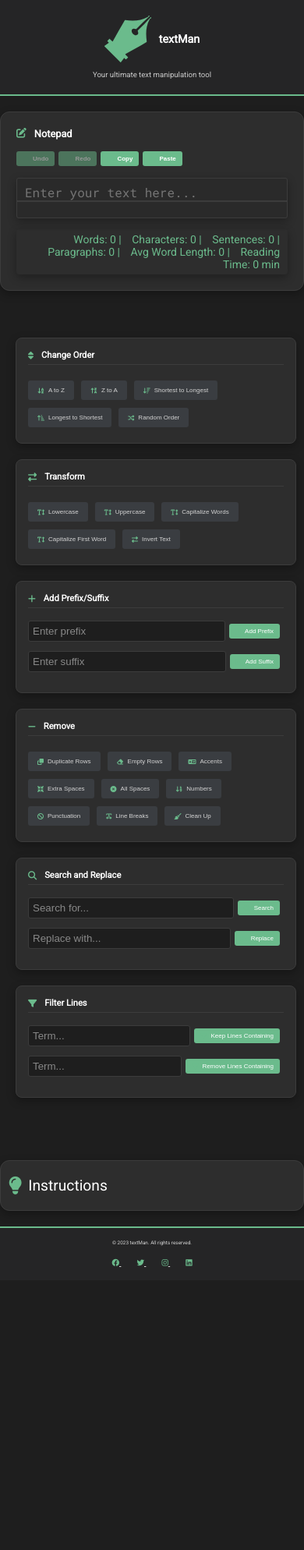
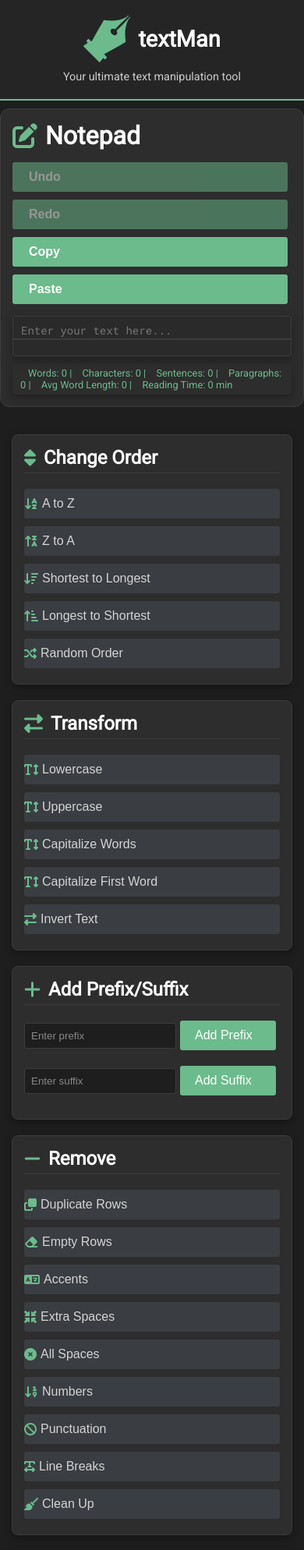
Before and after one commit to dnoice/textMan, a plain HTML site: page index.html in a window 390 px wide. Shown: the top 1988 px of the page at 78% size. Before the commit the page ends 1642 px from the top, so only its background shows below. Drawn offline with nearby package versions, Linux system fonts and the light colour scheme.

Commit message:
Update styles.css
updated media queries for a better mobile layout

```diff
--- a/css/styles.css
+++ b/css/styles.css
@@ -454,150 +454,100 @@ mark {
   color: var(--accent-color);
 }
 
-@keyframes slideIn {
-  to {
-    opacity: 1;
-    transform: translateX(0);
-  }
-}
-
-@keyframes fadeOut {
-  to {
-    opacity: 0;
-    transform: translateX(100%);
-  }
-}
-
-footer {
-  background-color: var(--secondary-bg-color);
-  color: var(--primary-text-color);
-  text-align: center;
-  padding: 15px;
-  position: relative;
-  width: 100%;
-  border-top: 2px solid var(--header-border-color);
-}
-
-footer p {
-  margin: 0;
-  font-size: 0.9em;
-}
-
-.social-icons {
-  margin-top: 10px;
-}
-
-.social-icons a {
-  color: var(--primary-text-color);
-  margin: 0 10px;
-  font-size: 1.2em;
-  transition: color 0.3s;
-}
-
-.social-icons a:hover {
-  color: var(--accent-color);
-}
-
+/* Tablet and below */
 @media screen and (max-width: 1024px) {
   .main-container {
-    flex-direction: column;
+    flex-direction: column; /* Stack sections vertically */
     height: auto;
   }
 
   .notepad-section,
   .tools-section {
     width: 100%;
-    margin: 20px 0;
-  }
-
-  .notepad-section {
-    min-width: auto;
+    margin: 10px 0;
   }
 }
 
+/* Mobile adjustments for 768px and below */
 @media screen and (max-width: 768px) {
-  header h1 {
-    font-size: 2em;
+  /* Stack sections with extra padding */
+  .notepad-section,
+  .tools-section {
+    min-width: auto;
+    padding: 15px;
+    margin: 10px 0;
+    box-shadow: none;
   }
 
-  header p {
+  /* Full-width buttons for easier tap access */
+  .notepad-toolbar button,
+  .tool-section button,
+  .input-button-group button {
+    padding: 10px 0;
+    width: 100%;
     font-size: 1em;
   }
 
-  .notepad-section h2 {
-    font-size: 1.5em;
-  }
-
-  .notepad-toolbar button {
-    padding: 5px 8px;
-    font-size: 0.9em;
-  }
-
-  .tool-section h3 {
-    font-size: 1.2em;
-  }
-
-  .tool-section button {
-    padding: 8px 12px;
-    font-size: 0.9em;
-  }
-
-  .input-button-group input[type="text"] {
-    padding: 5px;
-  }
-
-  .input-button-group button {
-    padding: 5px 8px;
-    font-size: 0.9em;
-  }
-
-  footer p {
-    font-size: 0.8em;
-  }
-
-  .social-icons a {
-    font-size: 1em;
+  /* Horizontal scrolling for tools section */
+  .tools-section {
+    overflow-x: auto;
+    padding-bottom: 15px;
   }
 }
 
+/* Small mobile adjustments for 480px and below */
 @media screen and (max-width: 480px) {
   header h1 {
-    font-size: 1.5em;
+    font-size: 1.8em;
   }
 
   header p {
     font-size: 0.9em;
   }
 
-  .notepad-section h2 {
-    font-size: 1.2em;
+  /* Adjust notepad for small screens */
+  #notepad {
+    max-height: 50vh; /* Limit height dynamically */
+    font-size: 14px;
+    padding: 10px;
+    overflow-y: auto; /* Enable scroll if content exceeds height */
   }
 
-  .notepad-toolbar button {
-    padding: 5px 8px;
+  /* Ensure word count fits properly */
+  .word-count {
     font-size: 0.8em;
+    text-align: left;
+    margin-top: 5px;
+  }
+}
+
+/* Consolidated for very small devices 360px and below */
+@media screen and (max-width: 360px) {
+  /* Shrink header font sizes */
+  header h1 {
+    font-size: 1.5em;
   }
 
+  header p,
+  footer p {
+    font-size: 0.7em;
+  }
+
+  /* Adjust font sizes and padding for compact view */
+  .notepad-section h2,
   .tool-section h3 {
     font-size: 1em;
   }
 
-  .tool-section button {
-    padding: 8px 12px;
+  .notepad-toolbar button,
+  .input-button-group button {
+    padding: 5px 8px;
     font-size: 0.8em;
   }
 
   .input-button-group input[type="text"] {
     padding: 5px;
-  }
-
-  .input-button-group button {
-    padding: 5px 8px;
-    font-size: 0.8em;
-  }
-
-  footer p {
-    font-size: 0.7em;
+    font-size: 0.9em;
   }
 
   .social-icons a {
@@ -605,85 +555,30 @@ footer p {
   }
 }
 
-@media screen and (max-width: 360px) {
+/* Super compact view for ultra-small devices */
+@media screen and (max-width: 320px) {
   header h1 {
     font-size: 1.2em;
   }
 
   header p {
+    font-size: 0.6em;
+  }
+
+  .notepad-section h2,
+  .tool-section h3 {
     font-size: 0.8em;
   }
 
-  .notepad-section h2 {
-    font-size: 1em;
-  }
-
-  .notepad-toolbar button {
+  .notepad-toolbar button,
+  .input-button-group button {
     padding: 5px 8px;
-    font-size: 0.7em;
-  }
-
-  .tool-section h3 {
-    font-size: 0.9em;
-  }
-
-  .tool-section button {
-    padding: 8px 12px;
     font-size: 0.7em;
   }
 
   .input-button-group input[type="text"] {
     padding: 5px;
-  }
-
-  .input-button-group button {
-    padding: 5px 8px;
-    font-size: 0.7em;
-  }
-
-  footer p {
-    font-size: 0.6em;
-  }
-
-  .social-icons a {
     font-size: 0.8em;
-  }
-}
-
-@media screen and (max-width: 375px) {
-  header h1 {
-    font-size: 1em;
-  }
-
-  header p {
-    font-size: 0.7em;
-  }
-
-  .notepad-section h2 {
-    font-size: 0.9em;
-  }
-
-  .notepad-toolbar button {
-    padding: 5px 8px;
-    font-size: 0.6em;
-  }
-
-  .tool-section h3 {
-    font-size: 0.8em;
-  }
-
-  .tool-section button {
-    padding: 8px 12px;
-    font-size: 0.6em;
-  }
-
-  .input-button-group input[type="text"] {
-    padding: 5px;
-  }
-
-  .input-button-group button {
-    padding: 5px 8px;
-    font-size: 0.6em;
   }
 
   footer p {
@@ -691,51 +586,6 @@ footer p {
   }
 
   .social-icons a {
-    font-size: 0.7em;
+    font-size: 0.8em;
   }
 }
-
-@media screen and (max-width: 390px) {
-  header h1 {
-    font-size: 0.9em;
-  }
-
-  header p {
-    font-size: 0.6em;
-  }
-
-  .notepad-section h2 {
-    font-size: 0.8em;
-  }
-
-  .notepad-toolbar button {
-    padding: 5px 8px;
-    font-size: 0.5em;
-  }
-
-  .tool-section h3 {
-    font-size: 0.7em;
-  }
-
-  .tool-section button {
-    padding: 8px 12px;
-    font-size: 0.5em;
-  }
-
-  .input-button-group input[type="text"] {
-    padding: 5px;
-  }
-
-  .input-button-group button {
-    padding: 5px 8px;
-    font-size: 0.5em;
-  }
-
-  footer p {
-    font-size: 0.4em;
-  }
-
-  .social-icons a {
-    font-size: 0.6em;
-  }
-}
```
